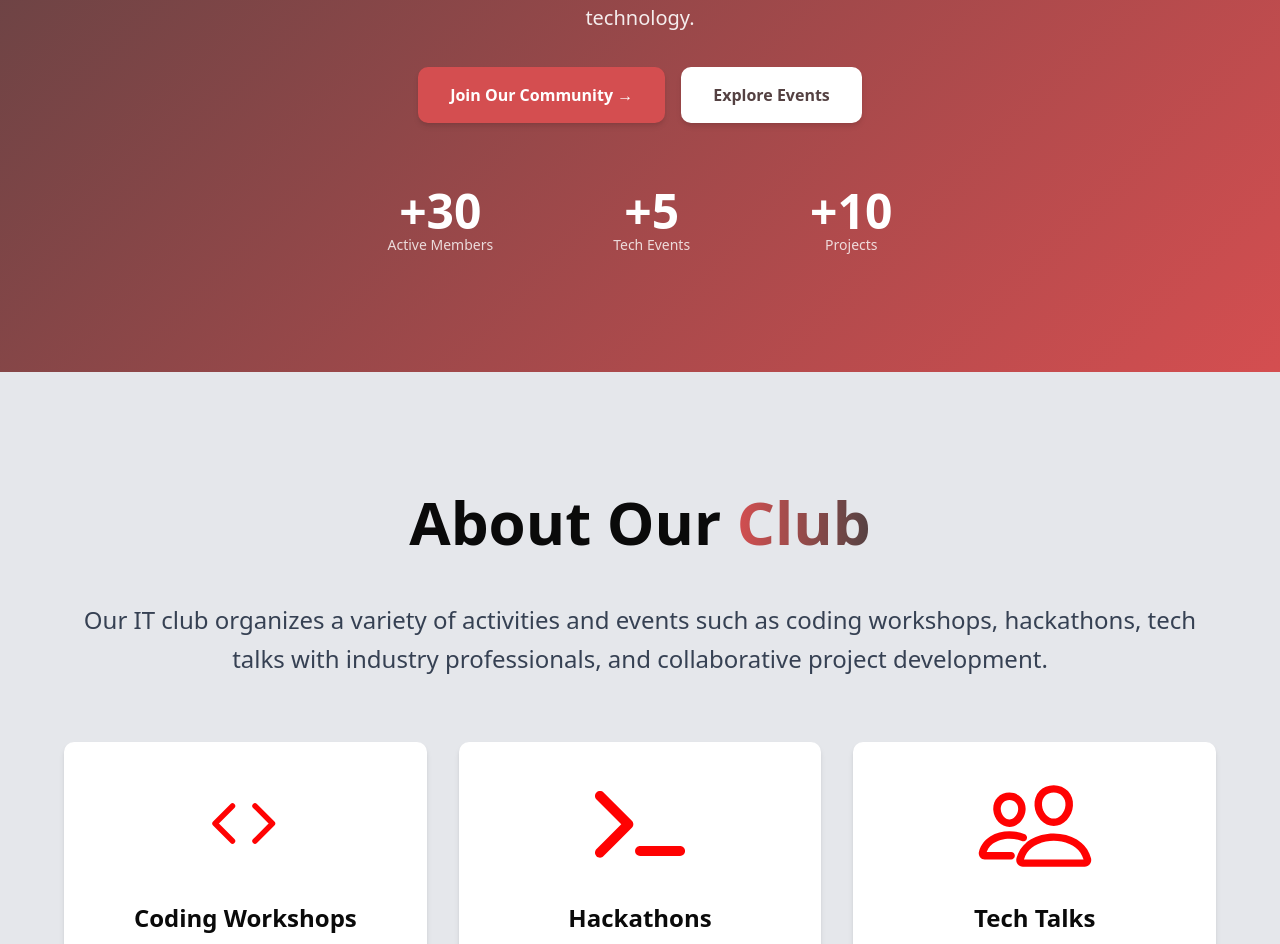
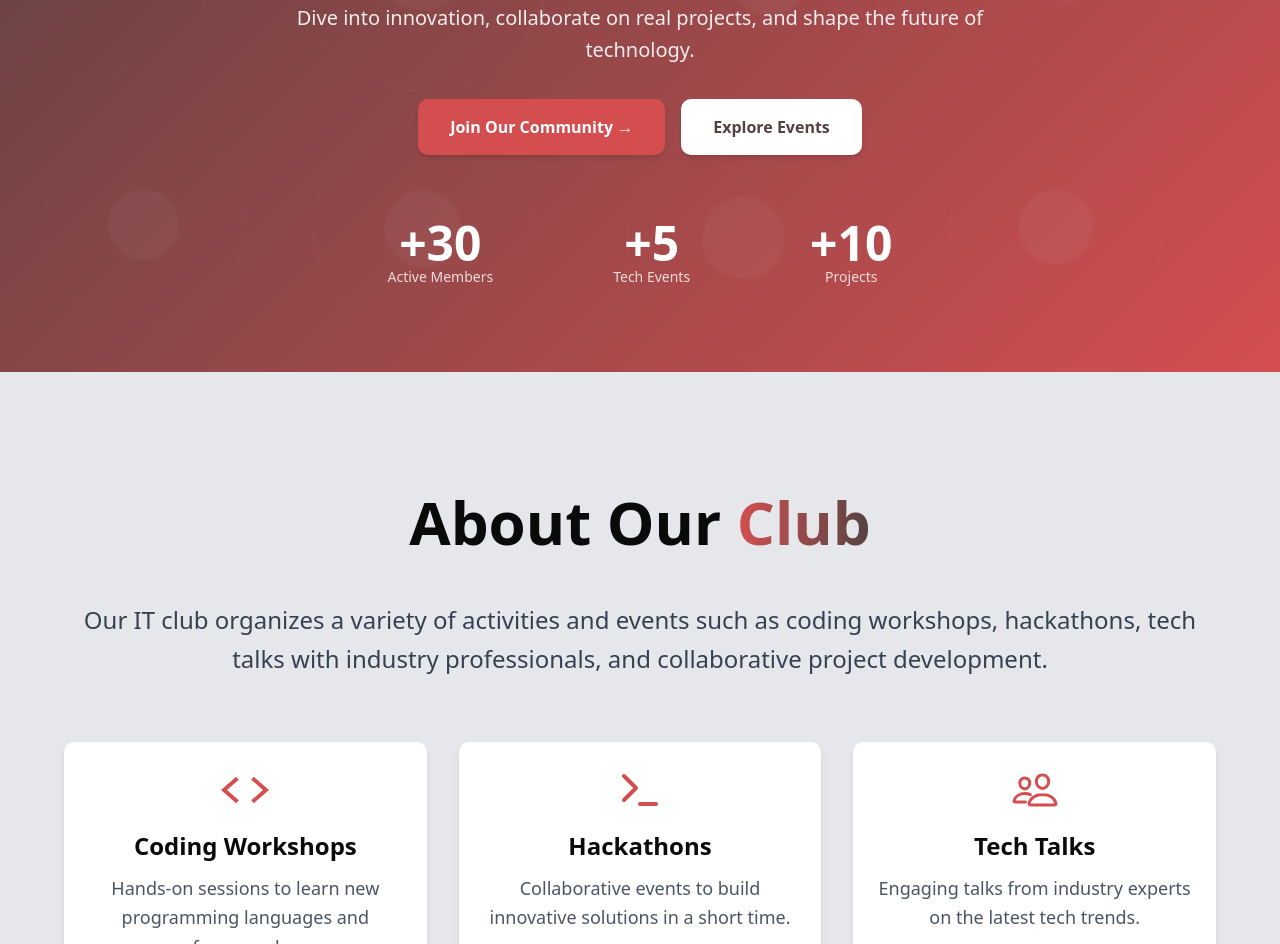
Before and after one commit to Ayoubslh/Nextech, a React (Vite) app in the folder Nextech/: page / in a window 1280 px wide. Shown: the part 428-1372 px from the top of the page. Built offline with nearby package versions, Linux system fonts and the light colour scheme.

Commit message:
added particles and some fixes

```diff
--- a/Nextech/package.json
+++ b/Nextech/package.json
@@ -20,6 +20,7 @@
     "path": "^0.12.7",
     "react": "^19.1.1",
     "react-dom": "^19.1.1",
+    "react-icons": "^5.5.0",
     "react-tsparticles": "^2.12.2",
     "shadcn-ui": "^0.9.5",
     "tailwind-merge": "^3.3.1",
--- a/Nextech/src/App.jsx
+++ b/Nextech/src/App.jsx
@@ -1,4 +1,4 @@
-import { useState } from 'react'
+
 import Header from './components/ui/header'
 import HeroSection from './components/sections/hero'
 import About from './components/sections/About'
@@ -19,12 +19,33 @@ function App() {
         <FaqSection />
         <Partners />
         {/* this is a card for partnership its background is red with a button join event , centered rounded corners 80% width and 380 height, title is 40px size text is 32px and the button is 174*56 */}
-        <div className='min-h-[200px] sm:min-h-[300px] lg:h-80  w-[60%] mx-auto  bg-[#FF0202] flex flex-col items-center justify-center rounded-lg px-2 py-4 gap-2 mb-10' >
-            <h2 className='text-white text-center p-4  font-bold text-[40px]'>Become a Partner</h2>
-            <p className='text-white text-center p-4 text-2xl'>We're always looking for new partners to collaborate with. Let's work together to advance technology education and innovation</p>
-            <button className='bg-white text-[#FF0202] w-[174px] h-[56px] rounded-md mt-2'>Join Event</button>
+      <div className="w-[90%] sm:w-[80%] lg:w-[60%] mx-auto
+                min-h-[220px] sm:min-h-[300px] lg:h-80
+                bg-[#FF0202] flex flex-col items-center justify-center
+                rounded-lg px-4 py-6 sm:px-6 sm:py-8 gap-3 sm:gap-4 mb-10">
 
-        </div>
+  <h2 className="text-white text-center font-bold
+                 text-2xl sm:text-3xl md:text-4xl lg:text-5xl leading-tight">
+    Become a Partner
+  </h2>
+
+  <p className="text-white text-center
+                text-base sm:text-lg md:text-xl lg:text-2xl
+                px-2 sm:px-4 md:px-8">
+    We're always looking for new partners to collaborate with.
+    Let's work together to advance technology education and innovation.
+  </p>
+
+  <button className="bg-white text-[#FF0202]
+                     w-[140px] sm:w-[160px] md:w-[174px]
+                     h-[48px] sm:h-[52px] md:h-[56px]
+                     rounded-md mt-3 text-base sm:text-lg font-medium
+                     hover:bg-[#ffebeb] transition-colors">
+    Join Event
+  </button>
+</div>
+
+
         <Getintouch />
         <Footer />
 
--- a/Nextech/src/components/sections/About.jsx
+++ b/Nextech/src/components/sections/About.jsx
@@ -1,9 +1,9 @@
 
 
 import Card from "../ui/card"
-import code from "../../assets/arrow-separate.svg"
-import shell from "../../assets/code-sample.svg"
-import people from "../../assets/peoples.svg"
+import { IoCodeSharp } from "react-icons/io5";
+import { FiTerminal } from "react-icons/fi";
+import { IoPeopleOutline } from "react-icons/io5";
 export default function About() {
   return (
     <section id="about" className="py-12 md:py-20 lg:py-30 bg-gray-200">
@@ -22,9 +22,9 @@ export default function About() {
       </div>
       <div className="container mx-auto px-4 md:px-6 lg:px-8 mt-12 md:mt-16">
         <div className="grid grid-cols-1 md:grid-cols-2 lg:grid-cols-3 gap-6 md:gap-8 max-w-6xl mx-auto">
-          <Card icon={code} title="Coding Workshops" description="Hands-on sessions to learn new programming languages and frameworks." />
-          <Card icon={shell} title="Hackathons" description="Collaborative events to build innovative solutions in a short time." />
-          <Card icon={people} title="Tech Talks" description="Engaging talks from industry experts on the latest tech trends." />
+          <Card icon={<IoCodeSharp color="#D44E50" className="w-8 h-8 md:w-12 md:h-12"/>} title="Coding Workshops" description="Hands-on sessions to learn new programming languages and frameworks." />
+          <Card icon={<FiTerminal color="#D44E50" className="w-8 h-8 md:w-12 md:h-12"/>} title="Hackathons" description="Collaborative events to build innovative solutions in a short time." />
+          <Card icon={<IoPeopleOutline color="#D44E50" className="w-8 h-8 md:w-12 md:h-12"/>} title="Tech Talks" description="Engaging talks from industry experts on the latest tech trends." />
         </div>
       </div>
     </section>
--- a/Nextech/src/components/sections/hero.jsx
+++ b/Nextech/src/components/sections/hero.jsx
@@ -1,12 +1,29 @@
-
-
+import { useMemo } from "react";
+import particles from "./../../assets/particles.svg";
 
 export default function HeroSection() {
+  // Generate non-overlapping particle positions
+  const particlePositions = useMemo(() => {
+    const positions = [];
+    const count = 12; // fewer = less clutter
 
+    for (let i = 0; i < count; i++) {
+      // Distribute particles more evenly across grid-like regions
+      const row = Math.floor(i / 4);
+      const col = i % 4;
+      const topBase = (row / 3) * 100; // 0%, 33%, 66%
+      const leftBase = (col / 4) * 100; // 0%, 25%, 50%, 75%
 
-
-
-
+      positions.push({
+        top: `${topBase + Math.random() * 10 - 5}%`, // small random offset
+        left: `${leftBase + Math.random() * 10 - 5}%`,
+        size: `${200 + Math.random() * 60}px`, // slightly smaller for elegance
+        opacity: 2, // very soft look (0.6–0.8)
+        delay: `${Math.random() * 5}s`,
+      });
+    }
+    return positions;
+  }, []);
 
   return (
     <section
@@ -15,10 +32,34 @@ export default function HeroSection() {
         background: "linear-gradient(135deg, #544142 0%, #D44E50 100%)",
       }}
     >
+      {/* PARTICLES BACKGROUND */}
+      <div className="absolute inset-0 overflow-hidden z-0">
+        {particlePositions.map((p, i) => (
+          <img
+            key={i}
+            src={particles}
+            alt="particle"
+            className="absolute animate-float pointer-events-none select-none"
+            style={{
+              top: p.top,
+              left: p.left,
+              width: p.size,
+              height: p.size,
+              opacity: p.opacity,
+              animationDelay: p.delay,
+              filter: "blur(1px)", // soft glow
+            }}
+          />
+        ))}
+      </div>
+
       {/* CONTENT */}
-      <div className="relative z-10 text-white max-w-7xl mx-auto">
+      <div className="pt-16 z-10 text-white max-w-7xl mx-auto">
         <h1 className="text-4xl sm:text-6xl md:text-7xl lg:text-8xl xl:text-9xl font-extrabold mb-4 leading-tight">
-          NEX<span className="bg-gradient-to-r from-[#F0F0F0] to-[#D63738] bg-clip-text text-transparent">TECH</span>
+          NEX
+          <span className="bg-gradient-to-r from-[#F0F0F0] to-[#D63738] bg-clip-text text-transparent">
+            TECH
+          </span>
         </h1>
         <p className="text-xl sm:text-2xl md:text-3xl lg:text-4xl xl:text-5xl text-black mb-6 font-semibold">
           Your Hub for Tech Excellence
@@ -42,19 +83,43 @@ export default function HeroSection() {
         {/* Stats */}
         <div className="flex flex-col sm:flex-row justify-center items-center text-center gap-8 sm:gap-16 md:gap-24 lg:gap-30">
           <div className="flex flex-col justify-center items-center text-center">
-            <p className="text-3xl md:text-4xl lg:text-5xl font-bold text-[#ffffff]">+30</p>
+            <p className="text-3xl md:text-4xl lg:text-5xl font-bold text-[#ffffff]">
+              +30
+            </p>
             <p className="text-xs md:text-sm opacity-80">Active Members</p>
           </div>
           <div className="flex flex-col justify-center items-center text-center">
-            <p className="text-3xl md:text-4xl lg:text-5xl font-bold text-[#ffffff]">+5</p>
+            <p className="text-3xl md:text-4xl lg:text-5xl font-bold text-[#ffffff]">
+              +5
+            </p>
             <p className="text-xs md:text-sm opacity-80">Tech Events</p>
           </div>
           <div className="flex flex-col justify-center items-center text-center">
-            <p className="text-3xl md:text-4xl lg:text-5xl font-bold text-[#ffffff]">+10</p>
+            <p className="text-3xl md:text-4xl lg:text-5xl font-bold text-[#ffffff]">
+              +10
+            </p>
             <p className="text-xs md:text-sm opacity-80">Projects</p>
           </div>
         </div>
       </div>
+
+      {/* FLOATING ANIMATION */}
+      <style jsx>{`
+        @keyframes float {
+          0% {
+            transform: translateY(0);
+          }
+          50% {
+            transform: translateY(-20px);
+          }
+          100% {
+            transform: translateY(0);
+          }
+        }
+        .animate-float {
+          animation: float 8s ease-in-out infinite;
+        }
+      `}</style>
     </section>
   );
 }
--- a/Nextech/src/components/ui/card.jsx
+++ b/Nextech/src/components/ui/card.jsx
@@ -1,11 +1,14 @@
+import React from "react";
+
 export default function Card({ icon, title, description }) {
-  const isComponent = typeof icon === "function";
+const isComponent = React.isValidElement(icon);
+
 
   return (
     <div className="bg-white rounded-lg shadow-md p-4 md:p-6 text-center hover:shadow-xl transition-all duration-300 h-full flex flex-col">
       <div className="text-2xl md:text-4xl mb-3 md:mb-4 flex justify-center flex-shrink-0">
         {isComponent ? (
-          <icon className="w-8 h-8 md:w-12 md:h-12 text-[#D44E50]" />
+          icon
         ) : (
           <img src={icon} alt={title} className="w-20 h-20 md:w-24 md:h-24 lg:w-30 lg:h-30 object-contain" />
         )}
```
Also changed, not shown: Nextech/src/assets/particles.svg (added), 1 other file (tests, documents, lock files or other folders).
